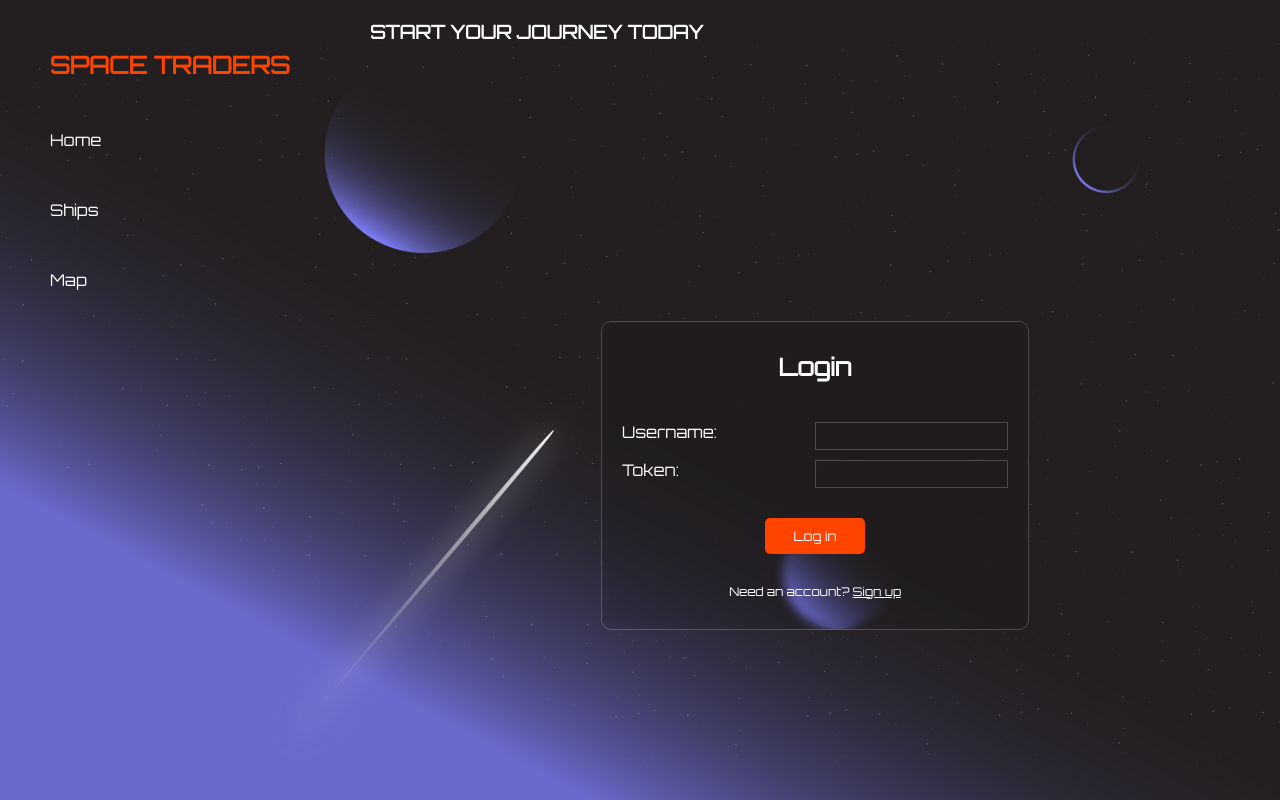
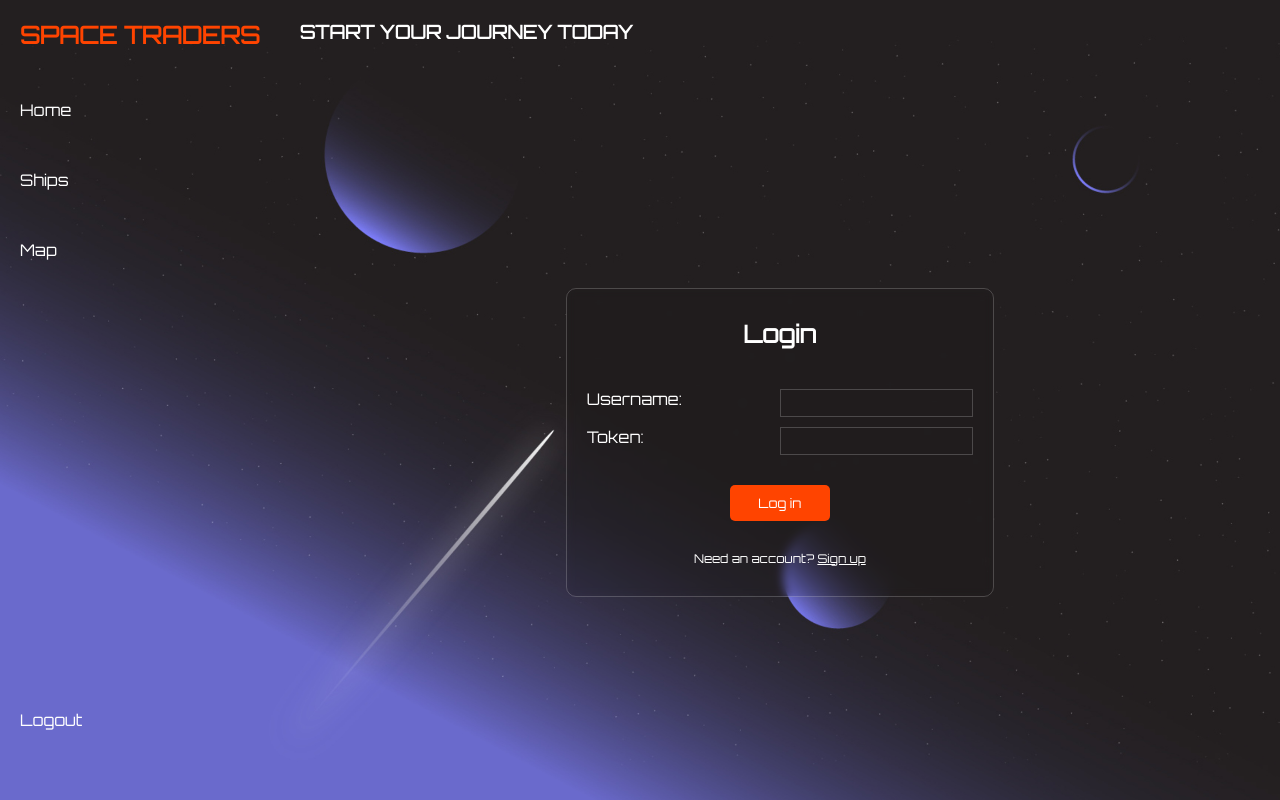
Before and after one commit to GilmerP/spacetraders, a Vue app: page /login in a window 1280 px wide. Built offline with nearby package versions, Linux system fonts and the light colour scheme; no server answers.

Commit message:
little documentation/styling changes

```diff
--- a/src/App.vue
+++ b/src/App.vue
@@ -62,8 +62,8 @@ td {
 #board {
   display: grid;
   height: 100%;
-  grid-template-columns: 350px 1fr;
-  grid-template-rows: 130px 1fr;
+  grid-template-columns: auto 1fr;
+  grid-template-rows: auto 1fr;
 }
 
 .primary-color {
--- a/src/components/Navigation.vue
+++ b/src/components/Navigation.vue
@@ -7,6 +7,7 @@
       <li><router-link to="/">Home</router-link></li>
       <li><router-link to="/Ships">Ships</router-link></li>
       <li><router-link to="/Map">Map</router-link></li>
+      <li><router-link to="/Login">Logout</router-link></li>
     </ul>
   </nav>
 </template>
@@ -23,10 +24,8 @@ export default defineComponent({
 
 <style scoped>
 nav {
-  padding-top: 50px;
+  padding: 20px;
   grid-row: 1/3;
-  margin: 0 50px;
-  align-items: center;
 }
 
 nav a,
@@ -37,7 +36,18 @@ h2 {
 }
 
 ul {
+  display: flex;
+  flex-direction: column;
+  height: 100%;
   padding: 0;
   list-style-type: none;
 }
+
+li:nth-last-child(2) {
+  flex-grow: 1;
+}
+
+li:last-child a:hover {
+  color: red;
+}
 </style>
--- a/src/ts/api.ts
+++ b/src/ts/api.ts
@@ -111,6 +111,11 @@ export const takeOutLoan = async (loanType: string): Promise<void> => {
   await post(`users/${store.state.username}/loans`, JSON.stringify({ type: loanType }));
 };
 
+/**
+ * api mehtod for new user creation
+ * @param username name of the user that will be created
+ * @returns token that was created for the user
+ */
 export const createNewUser = async (username: string): Promise<string> => {
   const response = await fetch(`${connectionString}/users/${username}/token`, {
     method: "POST"
```
